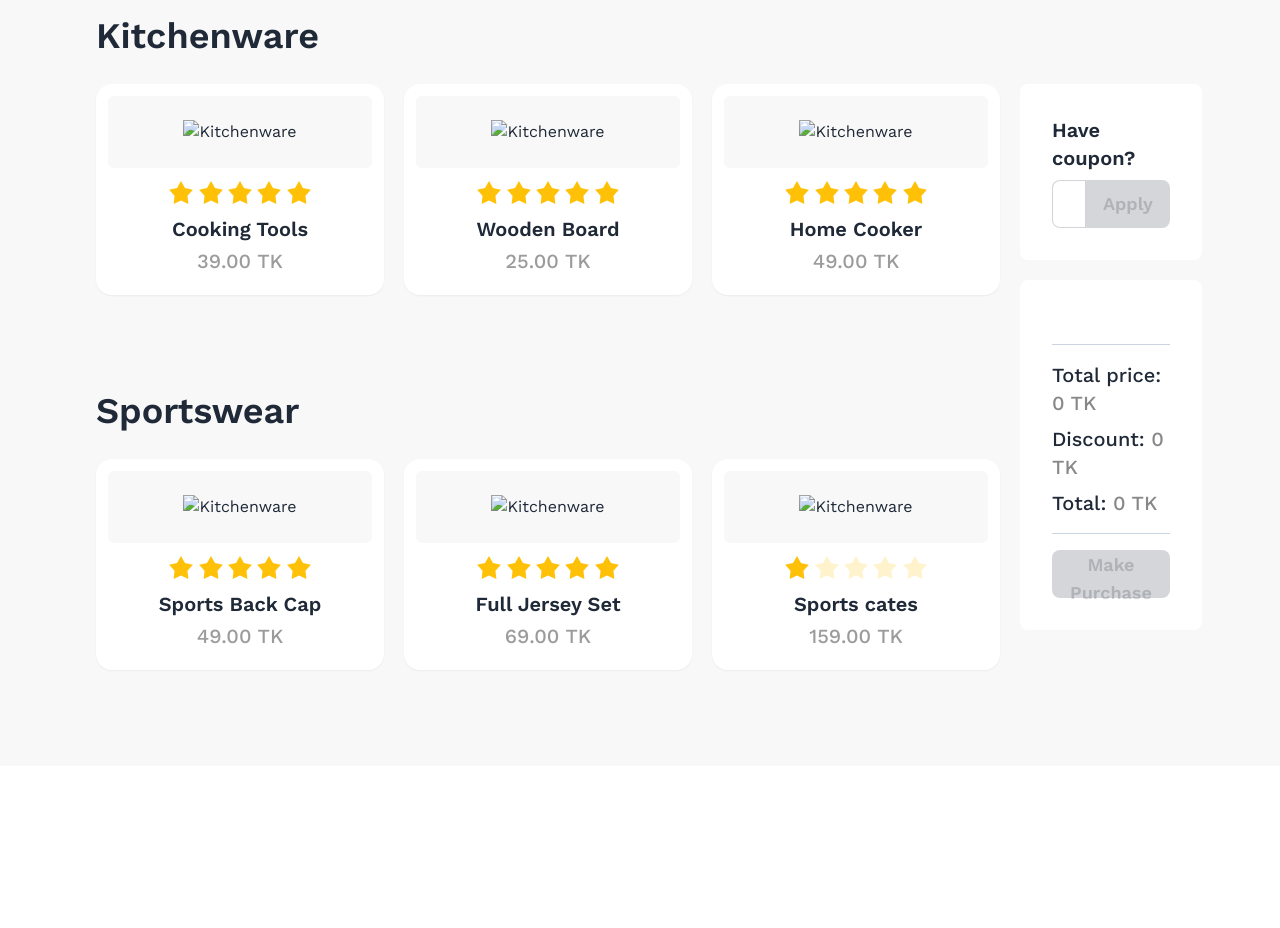
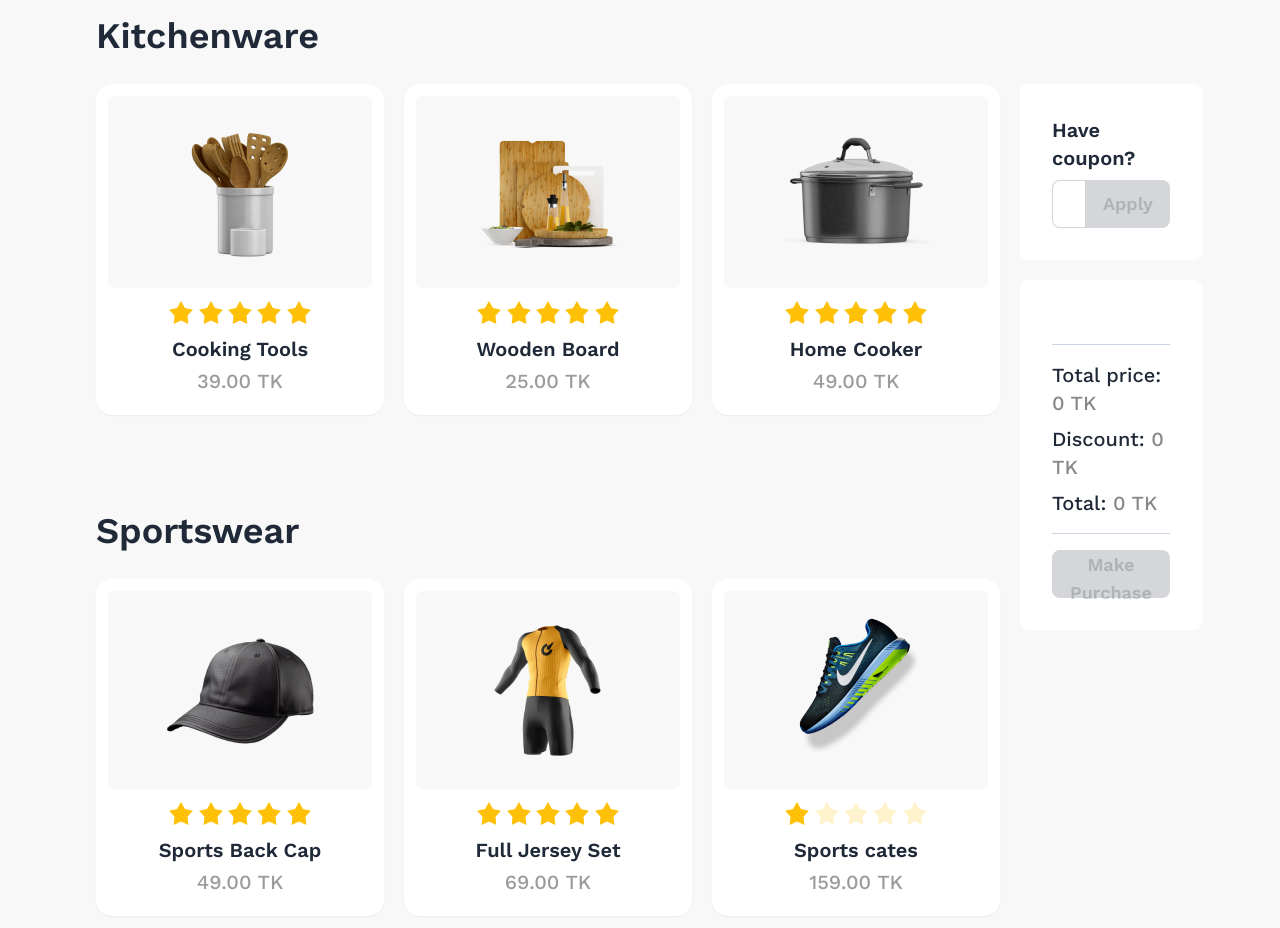
Before and after one commit to IshakQuresheeAkib/summer-sale, a plain HTML site: page index.html in a window 1280 px wide. Shown: the part 880-1808 px from the top of the page. Before the commit the page ends 1646 px from the top, so only its background shows below. Drawn offline with nearby package versions, Linux system fonts and the light colour scheme; the site is published under a folder, as on GitHub Pages, so addresses that start at the root find nothing.

Commit message:
edited image source

```diff
--- a/index.html
+++ b/index.html
@@ -37,7 +37,7 @@
               <!-- item one -->
                 <div class="card md:w-72 bg-base-100 shadow-sm text-center" id="itemOne">
                     <figure class="m-3 bg-[#F8F8F8] rounded-md p-6 h-full">
-                      <img src="/images/prod1.png" alt="Kitchenware" />
+                      <img src="./images/prod1.png" alt="Kitchenware" />
                     </figure>
                     <div class="rating inline">
                         <input type="radio" name="rating-2" class="mask mask-star-2 bg-[#FFC107]" />
@@ -54,7 +54,7 @@
                 <!-- item two -->
                 <div class="card md:w-72 bg-base-100 shadow-sm text-center" id="itemTwo">
                     <figure class="m-3 bg-[#F8F8F8] rounded-md p-6 h-full">
-                      <img src="/images/prod2.png" alt="Kitchenware" />
+                      <img src="./images/prod2.png" alt="Kitchenware" />
                     </figure>
                     <div class="rating inline">
                         <input type="radio" name="rating-2" class="mask mask-star-2 bg-[#FFC107]"checked/>
@@ -71,7 +71,7 @@
                 <!-- item three -->
                 <div class="card md:w-72 bg-base-100 shadow-sm text-center" id="itemThree">
                     <figure class="m-3 bg-[#F8F8F8] rounded-md p-6 h-full">
-                      <img src="/images/prod3.png" alt="Kitchenware" />
+                      <img src="./images/prod3.png" alt="Kitchenware" />
                     </figure>
                     <div class="rating inline">
                         <input type="radio" name="rating-2" class="mask mask-star-2 bg-[#FFC107]" />
@@ -91,7 +91,7 @@
               <!-- item four -->
                 <div class="card md:w-72 bg-base-100 shadow-sm text-center" id="itemFour">
                   <figure class="m-3 bg-[#F8F8F8] rounded-md p-6 h-full">
-                    <img src="/images/prod4.png" alt="Kitchenware" />
+                    <img src="./images/prod4.png" alt="Kitchenware" />
                   </figure>
                   <div class="rating inline">
                       <input type="radio" name="rating-2" class="mask mask-star-2 bg-[#FFC107]" />
@@ -108,7 +108,7 @@
                 <!-- item five -->
                 <div class="card md:w-72 bg-base-100 shadow-sm text-center" id="itemFive">
                   <figure class="m-3 bg-[#F8F8F8] rounded-md p-6 h-full">
-                    <img src="/images/prod5.png" alt="Kitchenware" />
+                    <img src="./images/prod5.png" alt="Kitchenware" />
                   </figure>
                   <div class="rating inline">
                       <input type="radio" name="rating-2" class="mask mask-star-2 bg-[#FFC107]"checked/>
@@ -125,7 +125,7 @@
                 <!-- item six -->
                 <div class="card md:w-72 bg-base-100 shadow-sm text-center" id="itemSix">
                   <figure class="m-3 bg-[#F8F8F8] rounded-md p-6 h-full">
-                    <img src="/images/prod6.png" alt="Kitchenware" />
+                    <img src="./images/prod6.png" alt="Kitchenware" />
                   </figure>
                   <div class="rating inline">
                       <input type="radio" name="rating-2" class="mask mask-star-2 bg-[#FFC107]""  checked/>
```
